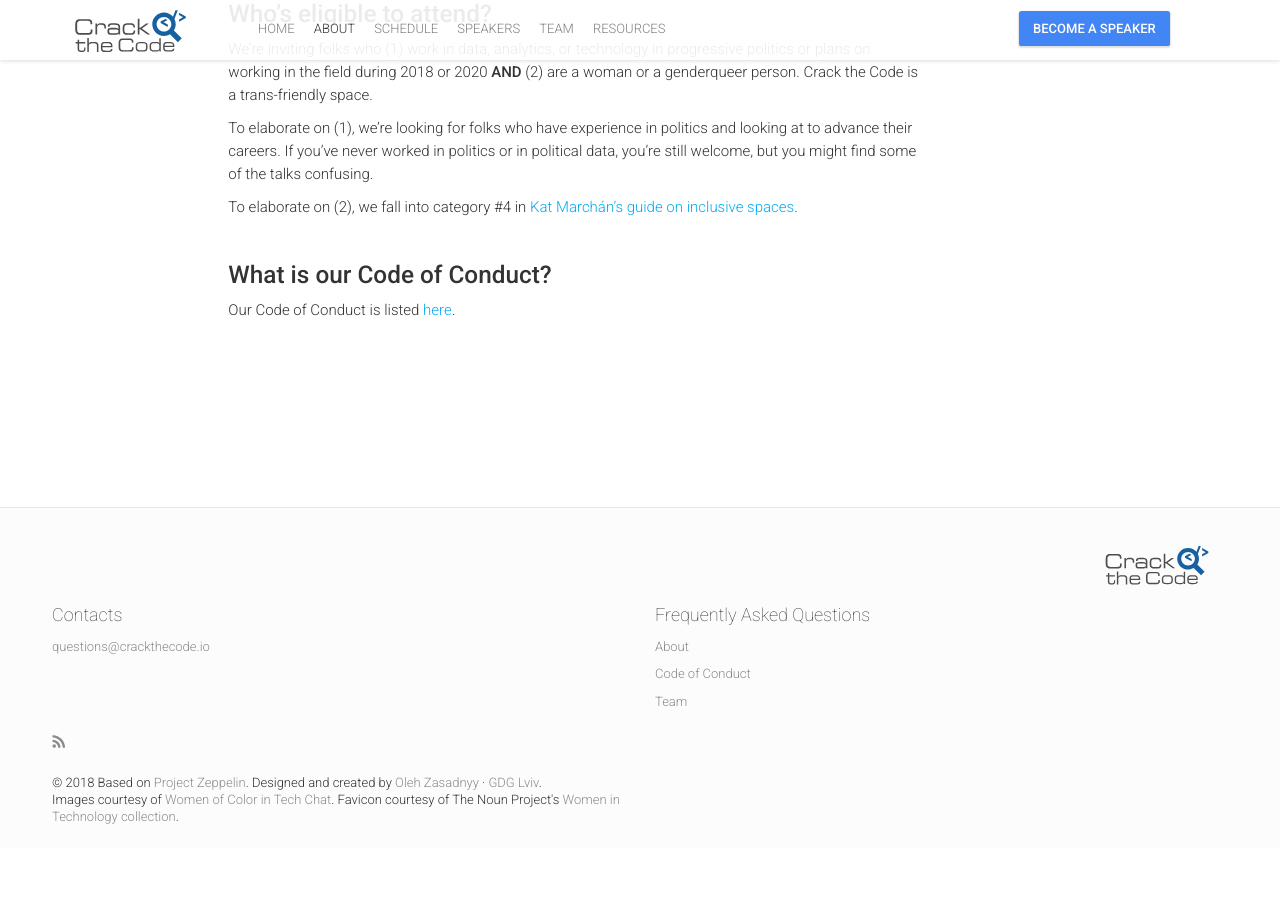
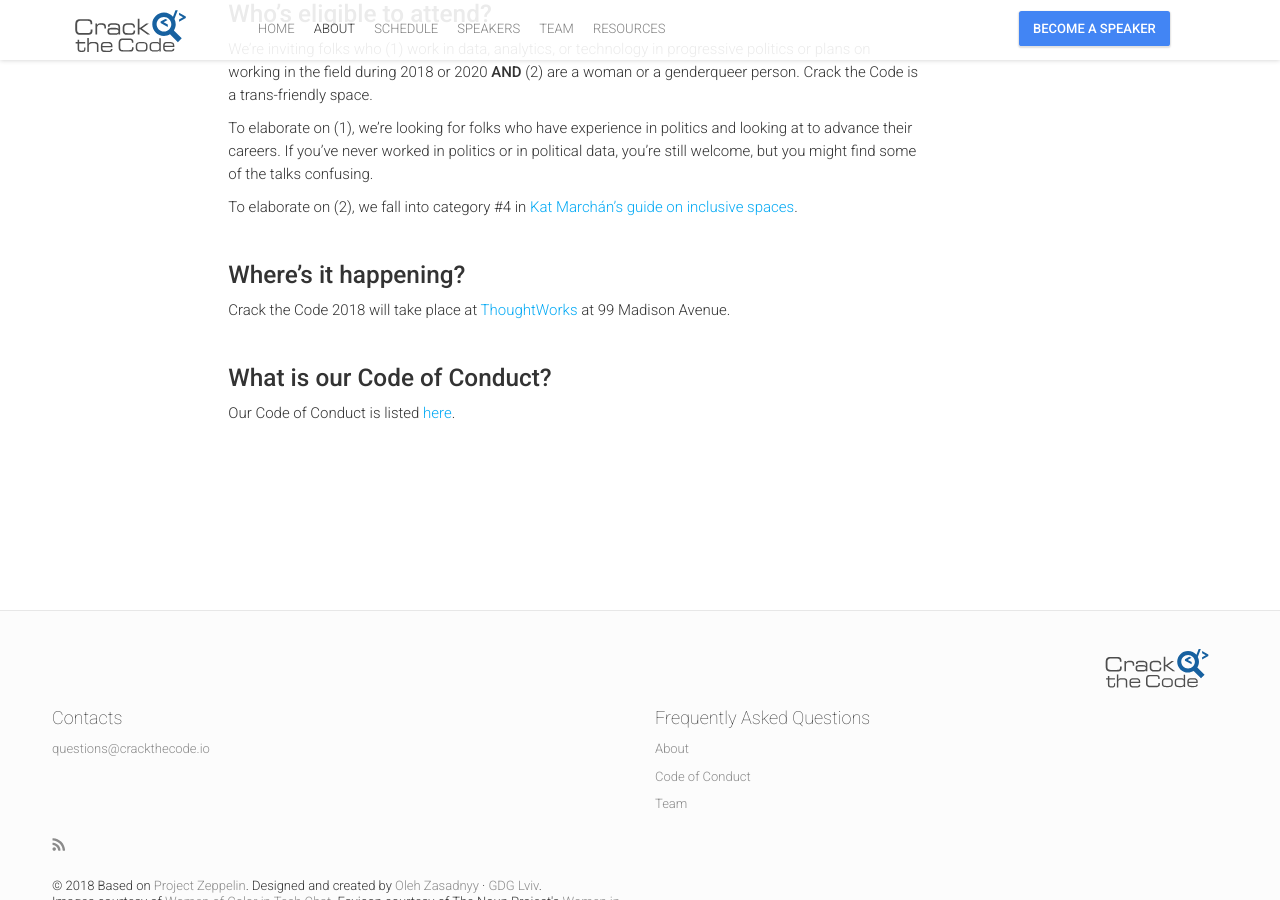
Before and after one commit to anniejw6/crackthecode_site, a Jekyll site: the page built from about.md, in a window 1280 px wide and 900 px high, scrolled down 686 px. Built offline with Jekyll 4.4.1, drawn with Linux system fonts in a browser that asks for light colours; nearby versions of some CDN libraries; comment, search, counter and statistics services are not loaded; before the commit the page ends 1534 px from its top, so only the background shows below that.

Commit message:
add location

```diff
--- a/_config.yml
+++ b/_config.yml
@@ -83,8 +83,8 @@ aboutBlock:
 statisticBlockImage: "statistic.jpg"
 statisticBlock:
  - {count: "80", specialCharacter: "+", info: "attendees", detail: "from everywhere"}
- - {count: "10", specialCharacter: "+", info: "speakers", detail: "from all over the movement"}
- - {count: "1", specialCharacter: "+", info: "parallel tracks", detail: "to customize your experience"}
+ - {count: "20", specialCharacter: "+", info: "speakers", detail: "from all over the movement"}
+ - {count: "3", specialCharacter: "", info: "parallel tracks", detail: "to customize your experience"}
 
 # Latest News Block
 latestNewsTitle: "Latest news"
@@ -96,9 +96,9 @@ rockstarSpeakersTitle: "Empowering Speakers"
 rockstarSpeakersButtonText: "See all speakers"
 
 # Location Block
-locationBlockTitle: "Location"
-eventLocationName: "ThoughtWorks"
-#eventLocationLink: "http://cabinet.kinopalace.lviv.ua/showtimes/"
+locationBlockTitle: "ThoughtWorks"
+# eventLocationName: "ThoughtWorks"
+eventLocationLink: "https://www.thoughtworks.com/"
 eventStreetAddress: "99 Madison Avenue"
 eventAddressLocality: "New York"
 eventAddressLocalityRegion: "New York City"
--- a/_includes/location-map.html
+++ b/_includes/location-map.html
@@ -5,7 +5,7 @@
         <div class="col-lg-3 col-md-4 col-sm-6 col-md-offset-1 animated hiding location-description text-left" data-animation="fadeInLeft" data-delay="0">
             <div class="row">
                 <div class="pull-left">
-                    <h3>{{ site.locationBlockTitle }}</h3>
+                    <h4>{{ site.locationBlockTitle }}</h4>
                     <ul>
                         {% if site.eventLocationName %}<li>{{ site.eventLocationName }}</li>{% endif %}
                         <li>{{ site.eventStreetAddress }}, {{ site.eventAddressLocality }}</li>
@@ -18,7 +18,7 @@
                         </li>
                     </ul>
                 </div>
-                <a href="{{ site.baseurl | append: '/logistics/#find-way' }}" class="pull-right">
+                <a href="https://www.google.com/maps/place/ThoughtWorks,+Inc./@40.7446868,-73.9870685,17z/data=!3m1!4b1!4m5!3m4!1s0x89c259a7c4fab243:0x7a7b1b141a048edf!8m2!3d40.7446828!4d-73.9848745" class="pull-right" target="_blank">
                     <svg class="icon icon-direction" viewBox="0 0 32 32">
                         <use xlink:href="{{ site.baseurl }}/img/sprites/sprites.svg#icon-direction"></use>
                     </svg>
--- a/about.md
+++ b/about.md
@@ -21,6 +21,12 @@ To elaborate on (2), we fall into category #4 in [Kat Marchán's guide on inclus
 
 <br/>
 
+###### **Where's it happening?**
+
+Crack the Code 2018 will take place at [ThoughtWorks](https://www.thoughtworks.com/) at 99 Madison Avenue.
+
+<br/>
+
 ###### **What is our Code of Conduct?**
 
 Our Code of Conduct is listed [here](/code-of-conduct/).
```
